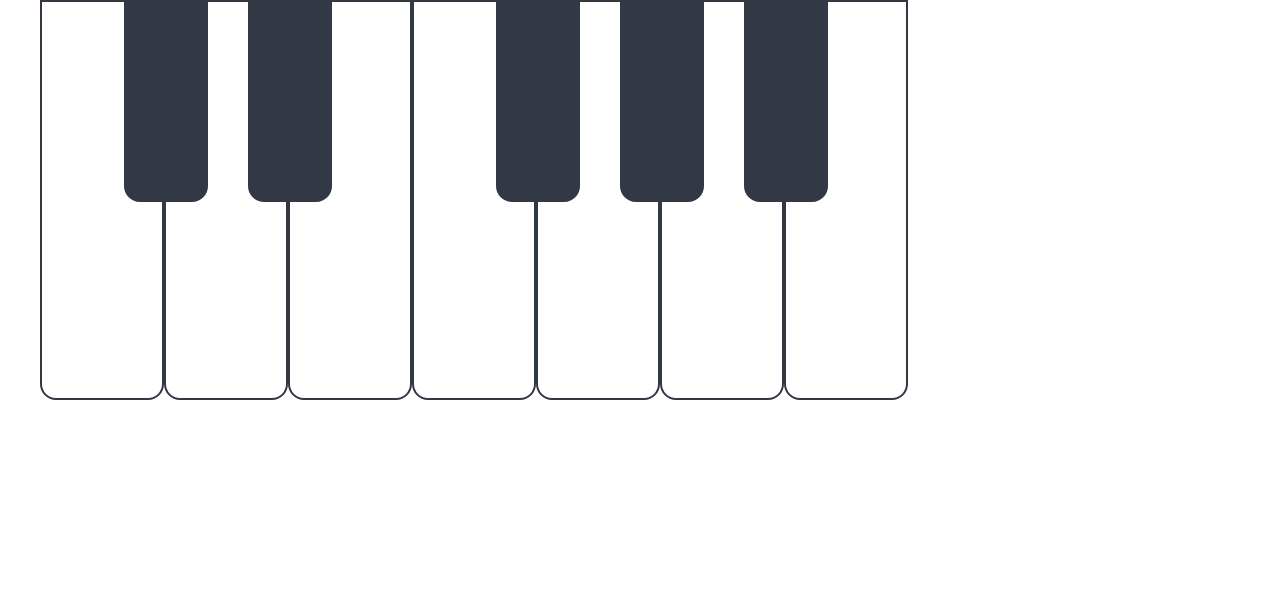
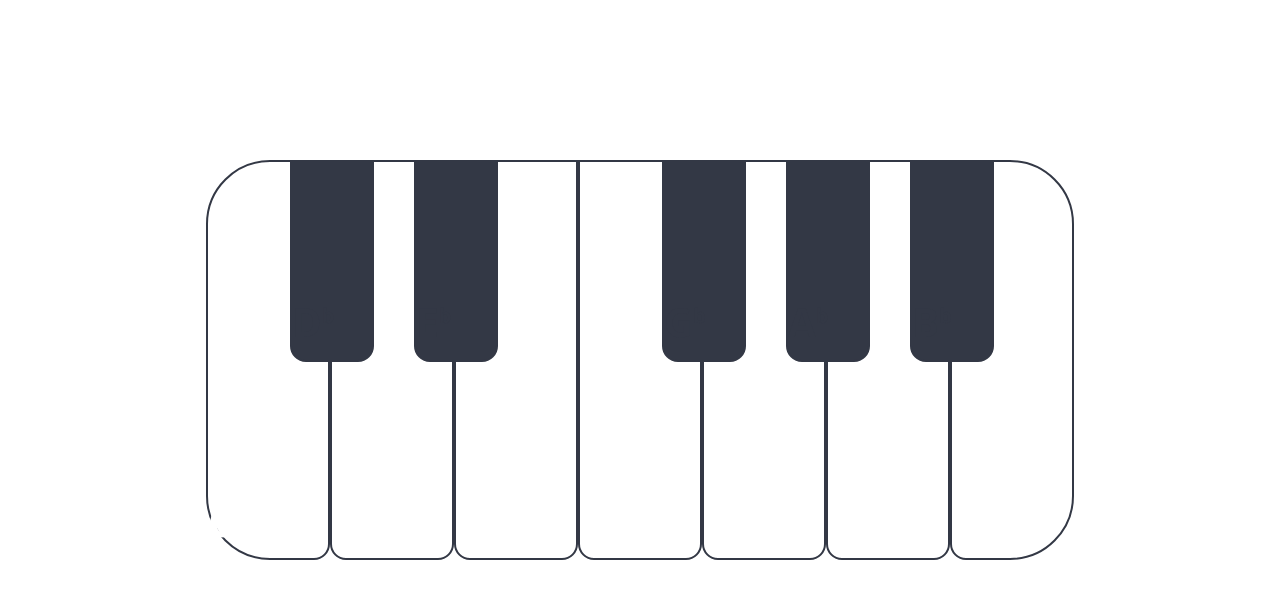
Before and after one commit to murthajosh/KeyPix, a plain HTML site: page index.html in a window 1280 px wide. Drawn offline with nearby package versions, Linux system fonts and the light colour scheme.

Commit message:
Updates
centered it. Also added rounded corners to the first and last child white keys (and natural orange and natural blue)

```diff
--- a/style.css
+++ b/style.css
@@ -8,7 +8,7 @@ body {
 .container {
     width:100%;
     max-width: 1200px;
-    margin: 0 auto;
+    margin: 10rem auto;
 }
 
 .row {
@@ -21,6 +21,7 @@ body {
     margin-right: auto;
     height: 400px;
     border-radius: 16px;
+    justify-content: center;
 }
 
 .whiteKey {
@@ -124,3 +125,17 @@ sup {
     background: #326BB1;
     color: #FFFFFF;
 }
+
+.whiteKey:last-child,
+.natural-orange:last-child,
+.natural-blue:last-child {
+    border-top-right-radius: 64px;
+    border-bottom-right-radius: 64px;
+}
+
+.whiteKey:first-child,
+.natural-orange:first-child,
+.natural-blue:first-child {
+    border-top-left-radius: 64px;
+    border-bottom-left-radius: 64px;
+}
```
